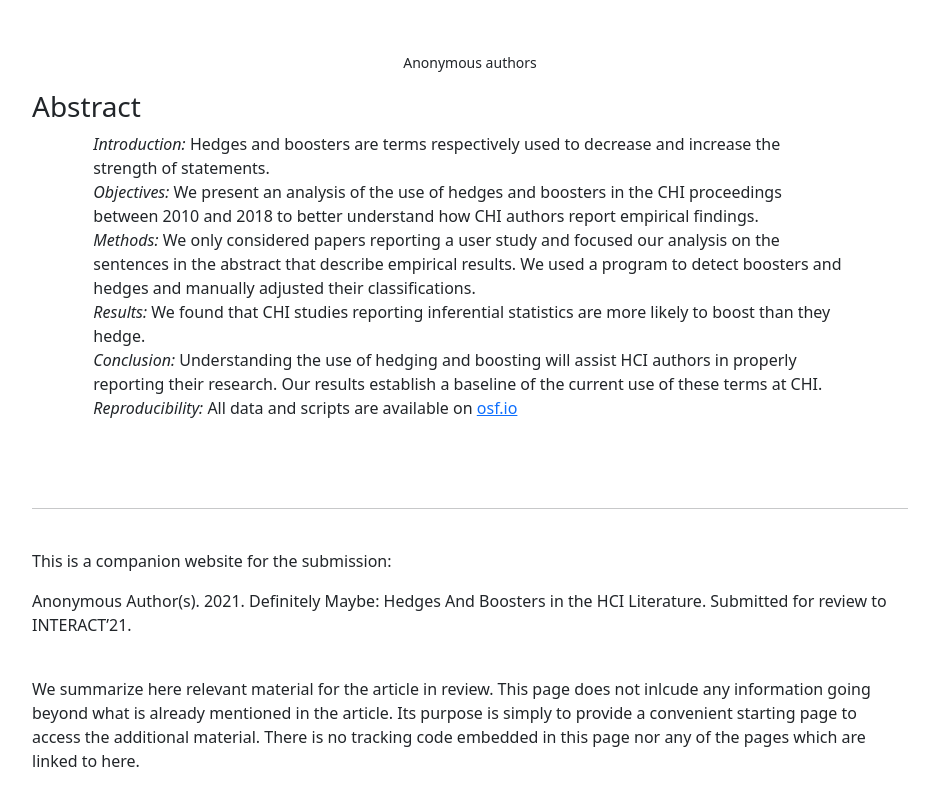
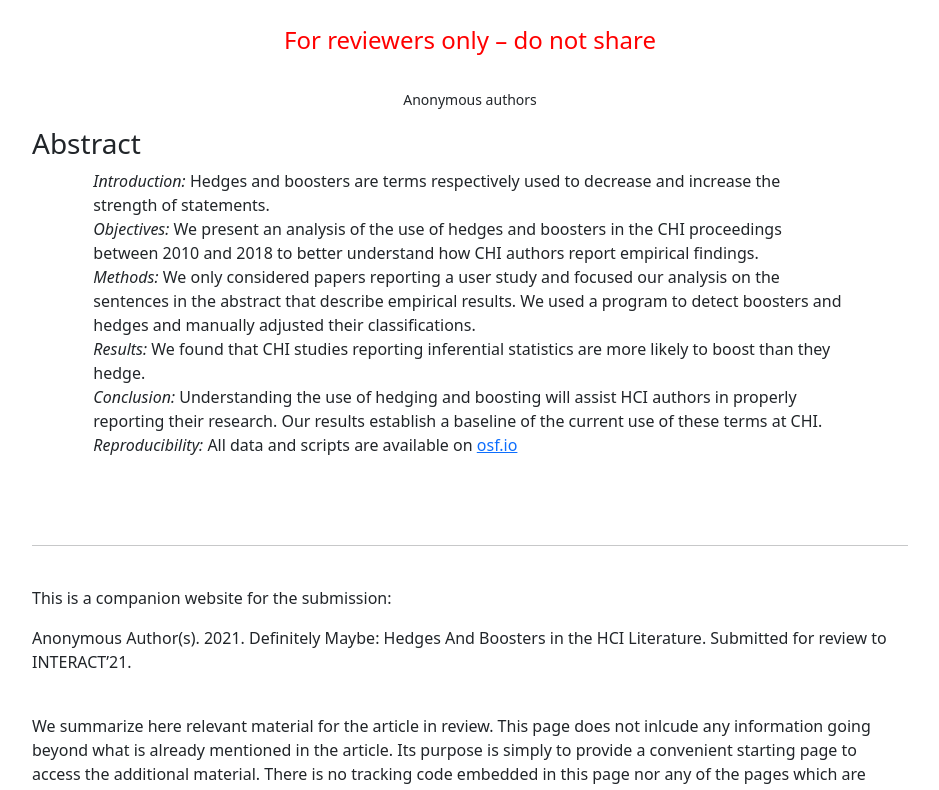
Before and after one commit to hedgesandboosters/hedgesandboosters.github.io, a plain HTML site: page index.html in a window 1280 px wide. Shown: the part 226-1016 px from the top of the page, without its empty margins (170-1109 px from the left). Drawn offline with nearby package versions, Linux system fonts and the light colour scheme.

Commit message:
Update index.html

```diff
--- a/index.html
+++ b/index.html
@@ -31,6 +31,8 @@
       <!-- Page Heading -->
       <center><h1 class="my-4">Definitely Maybe: Hedges And Boosters in the HCI Literature</h1><h2>Companion website</h2></center>
 <br/>
+      <center><h4 style="color:red">For reviewers only – do not share</h4></center>
+
 <!-- <center><img src="images/teaser.jpg" width="85%"/></center> -->
 <br/>
 	    <center><p> <small>Anonymous authors</p></small> </center>
```
